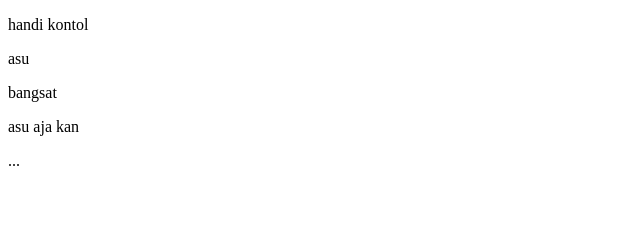
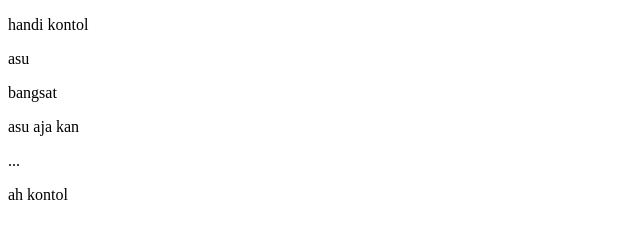
Before and after one commit to wayanedi/myApp, a plain HTML site: page index.html in a window 1280 px wide. Shown: the full height of the page, 0-640 px from the left. Drawn offline with Linux system fonts and the light colour scheme.

Commit message:
add new paragraf

```diff
--- a/index.html
+++ b/index.html
@@ -9,5 +9,6 @@
 	<p>bangsat</p>
 	<p>asu aja kan</p>
 	<p>...</p>
+	<p>ah kontol</p>
 </body>
 </html>
```
